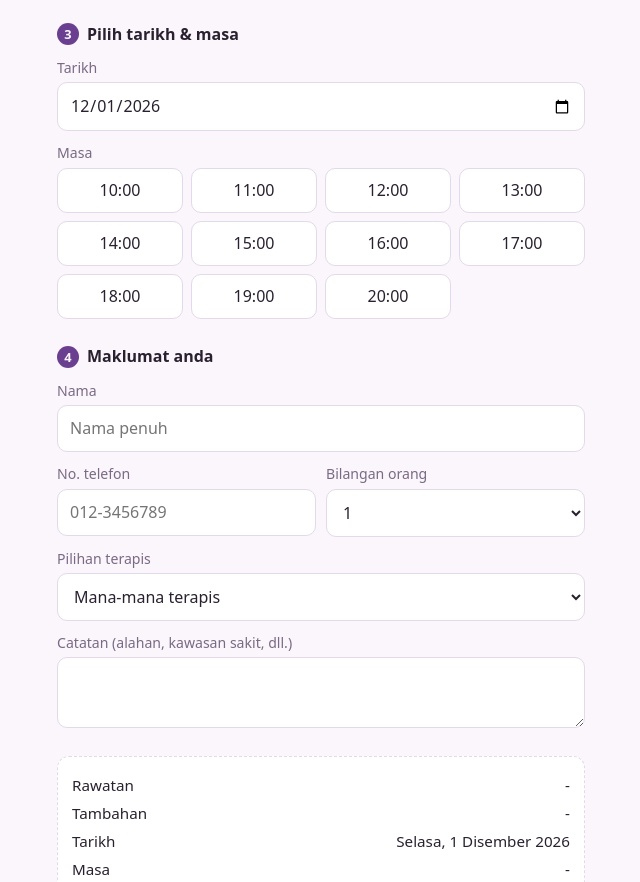
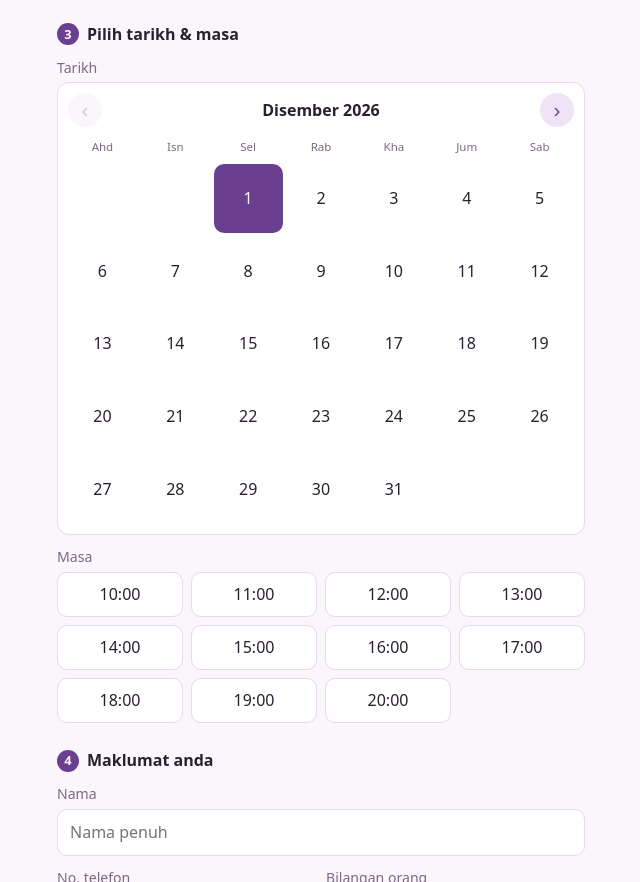
Before and after one commit to zidkha18/dmpspa, a plain HTML site: page index.html in a window 1280 px wide. Shown: the part 1034-1916 px from the top of the page, without its empty margins (319-959 px from the left). Drawn offline with Linux system fonts and the light colour scheme.

Commit message:
Add files via upload

```diff
--- a/index.html
+++ b/index.html
@@ -42,6 +42,17 @@ input,select,textarea{width:100%;padding:11px 12px;border:1.5px solid var(--line
 .pay h4{margin:0 0 8px;font-size:.95rem;color:var(--acc)}
 .pay .acc{font-size:1.25rem;font-weight:700;letter-spacing:.04em;margin:4px 0}
 .pay .mini{display:inline-block;margin:8px 8px 0 0;padding:8px 14px;border-radius:10px;border:1.5px solid var(--acc);background:transparent;color:var(--acc);font:inherit;font-size:.88rem;cursor:pointer;text-decoration:none}
+.cal{background:var(--card);border:1.5px solid var(--line);border-radius:12px;padding:10px}
+.calh{display:flex;justify-content:space-between;align-items:center;margin-bottom:8px}
+.nav{border:0;background:var(--acc2);color:var(--acc);width:34px;height:34px;border-radius:50%;font-size:1.3rem;cursor:pointer;padding:0}
+.nav:disabled{opacity:.3;cursor:not-allowed}
+.calg{display:grid;grid-template-columns:repeat(7,1fr);gap:4px;text-align:center}
+.calg i{font-style:normal;font-size:.72rem;color:var(--mute);padding:4px 0}
+.day{aspect-ratio:1;border:1.5px solid transparent;border-radius:10px;background:transparent;color:var(--ink);font:inherit;cursor:pointer;padding:0}
+.day.on{background:var(--acc);color:var(--bg)}
+.day.off{opacity:.28;cursor:not-allowed}
+.pm .day.off{filter:blur(1px)}
+.day.pd{border-color:var(--gold);font-weight:700}
 .err{color:#c0392b;font-size:.88rem;margin-top:10px;min-height:1.2em}
 .note{color:var(--mute);font-size:.8rem;margin-top:14px;text-align:center}
 </style>
@@ -59,8 +70,10 @@ input,select,textarea{width:100%;padding:11px 12px;border:1.5px solid var(--line
 <div id="adds"></div>
 
 <h2><span>3</span>Pilih tarikh &amp; masa</h2>
-<label for="date">Tarikh</label>
-<input type="date" id="date">
+<label>Tarikh</label>
+<input type="hidden" id="date">
+<div id="cal" class="cal"></div>
+<div class="note" id="calnote" style="text-align:left;margin:6px 0 0"></div>
 <label>Masa</label>
 <div class="slots" id="slots"></div>
 
@@ -132,11 +145,40 @@ function total(){return perPax()*parseInt($("pax").value,10)}
 function mins(){return sel===null?0:SVCS[sel].d+addList().reduce(function(a,x){return a+x.d},0)}
 
 function isPromo(i){return i!==null&&!!SVCS[i].was}
+var MN=["Januari","Februari","Mac","April","Mei","Jun","Julai","Ogos","September","Oktober","November","Disember"];
+var calY,calM;
+function ds(y,m,d){return y+"-"+(m<9?"0":"")+(m+1)+"-"+(d<10?"0":"")+d}
+function dayOff(v){
+  if(v<minDate())return true;
+  if(isPromo(sel)&&v!==CFG.promoDate)return true;
+  if(CFG.closedDays.indexOf(new Date(v+"T00:00:00").getDay())>-1)return true;
+  return CFG.blocked[v]==="all";
+}
+function firstOpen(){
+  var d=new Date(minDate()+"T00:00:00");
+  for(var i=0;i<120;i++){var v=ds(d.getFullYear(),d.getMonth(),d.getDate());if(!dayOff(v))return v;d.setDate(d.getDate()+1)}
+  return minDate();
+}
+function gotoMonth(v){calY=parseInt(v.slice(0,4),10);calM=parseInt(v.slice(5,7),10)-1}
+function drawCal(){
+  var sv=$("date").value,promo=isPromo(sel),mn=minDate();
+  var first=new Date(calY,calM,1).getDay(),dim=new Date(calY,calM+1,0).getDate();
+  var atMin=(calY*12+calM)<=(parseInt(mn.slice(0,4),10)*12+parseInt(mn.slice(5,7),10)-1);
+  var h='<div class="calh"><button type="button" class="nav" data-nav="-1"'+(atMin?' disabled':'')+'>&#8249;</button><b>'+MN[calM]+' '+calY+'</b><button type="button" class="nav" data-nav="1">&#8250;</button></div><div class="calg'+(promo?' pm':'')+'">';
+  ["Ahd","Isn","Sel","Rab","Kha","Jum","Sab"].forEach(function(w){h+='<i>'+w+'</i>'});
+  for(var k=0;k<first;k++)h+='<span></span>';
+  for(var d=1;d<=dim;d++){
+    var v=ds(calY,calM,d),off=dayOff(v);
+    h+='<button type="button" class="day'+(off?' off':'')+(v===sv?' on':'')+(promo&&v===CFG.promoDate?' pd':'')+'" data-v="'+v+'"'+(off?' disabled':'')+'>'+d+'</button>';
+  }
+  $("cal").innerHTML=h+'</div>';
+  $("calnote").textContent=promo?"Pakej promosi hanya sah pada "+fmtDate(CFG.promoDate)+". Tarikh lain dikelabukan.":"";
+}
 function applyDateRule(){
   var d=$("date");
-  if(isPromo(sel)){d.min=CFG.promoDate;d.max=CFG.promoDate;d.value=CFG.promoDate}
-  else{d.min=minDate();d.removeAttribute("max");if(d.value<d.min)d.value=d.min}
-  drawSlots();
+  if(isPromo(sel))d.value=CFG.promoDate;
+  else if(dayOff(d.value))d.value=firstOpen();
+  gotoMonth(d.value);drawCal();drawSlots();
 }
 function drawSvcs(){
   var box=$("svcs");box.innerHTML="";
@@ -161,7 +203,7 @@ function drawAdds(){
 }
 for(var k=1;k<=CFG.maxPax;k++){var o=document.createElement("option");o.textContent=k;$("pax").appendChild(o)}
 ["Mana-mana terapis"].concat(THER).forEach(function(t){var o=document.createElement("option");o.textContent=t;$("ther").appendChild(o)});
-$("date").min=minDate(); $("date").value=minDate();
+$("date").value=firstOpen();gotoMonth($("date").value);
 
 function full(h){
   var v=$("date").value; if(!v)return false;
@@ -229,10 +271,15 @@ function goClick(e){
   this.href="https://wa.me/"+CFG[this.dataset.k]+"?text="+encodeURIComponent(msg());
 };
 $("go").onclick=goClick;
-$("date").onchange=function(){if(isPromo(sel)&&this.value!==CFG.promoDate)this.value=CFG.promoDate;drawSlots();drawSvcs();upd()};
+$("cal").onclick=function(e){
+  var t=e.target,ds_=t&&t.dataset;
+  if(!ds_)return;
+  if(ds_.nav){calM+=parseInt(ds_.nav,10);if(calM<0){calM=11;calY--}if(calM>11){calM=0;calY++}drawCal();return}
+  if(ds_.v&&!t.disabled&&!dayOff(ds_.v)){$("date").value=ds_.v;drawCal();drawSlots();drawSvcs();upd()}
+};
 $("pax").onchange=upd;$("ther").onchange=upd;
 try{var c=JSON.parse(localStorage.getItem("spa_cust")||"null");if(c){$("name").value=c.n||"";$("phone").value=c.p||""}}catch(x){}
-drawSvcs();drawAdds();drawSlots();upd();
+drawSvcs();drawAdds();drawCal();drawSlots();upd();
 </script>
 </body>
 </html>
```
